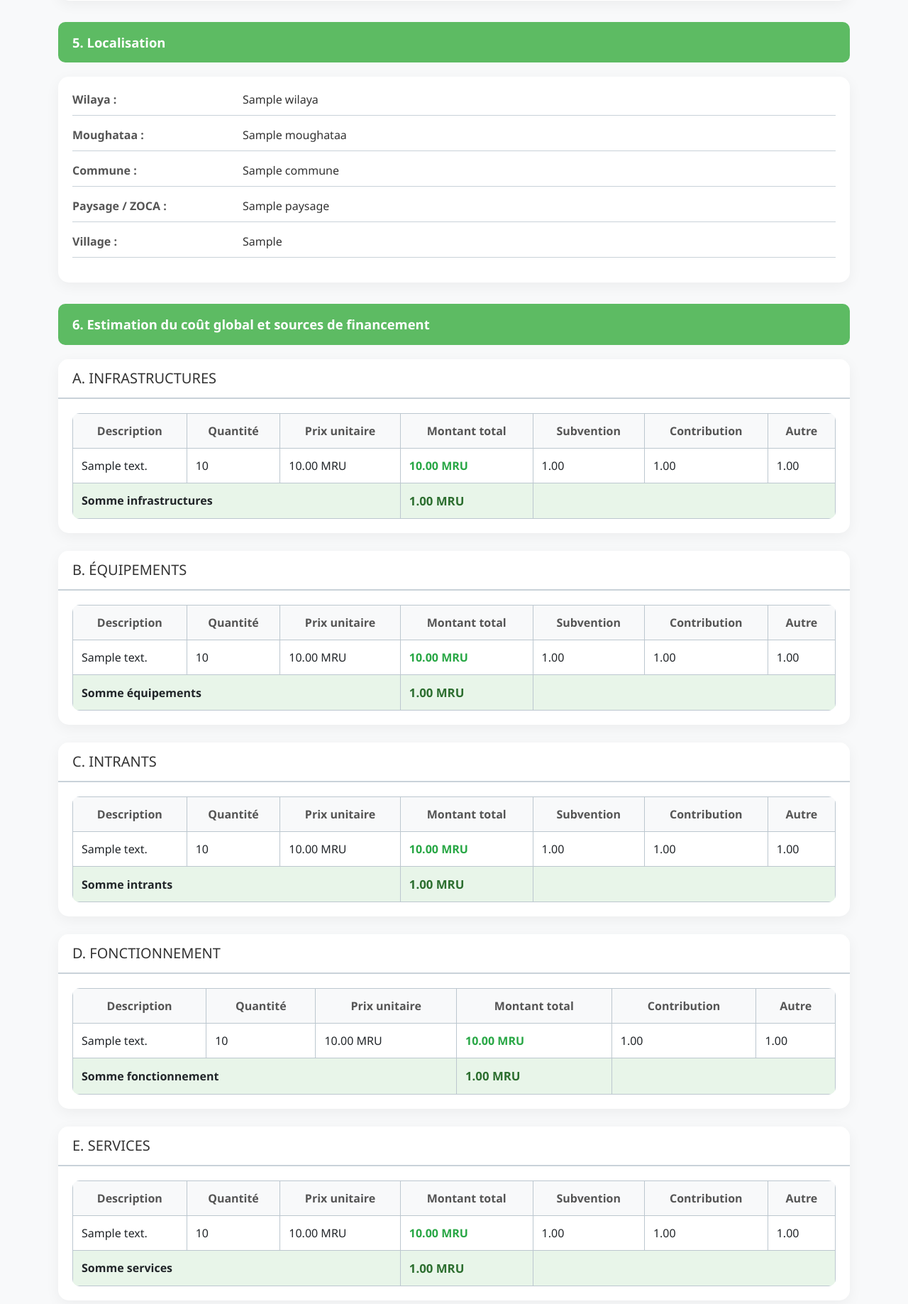
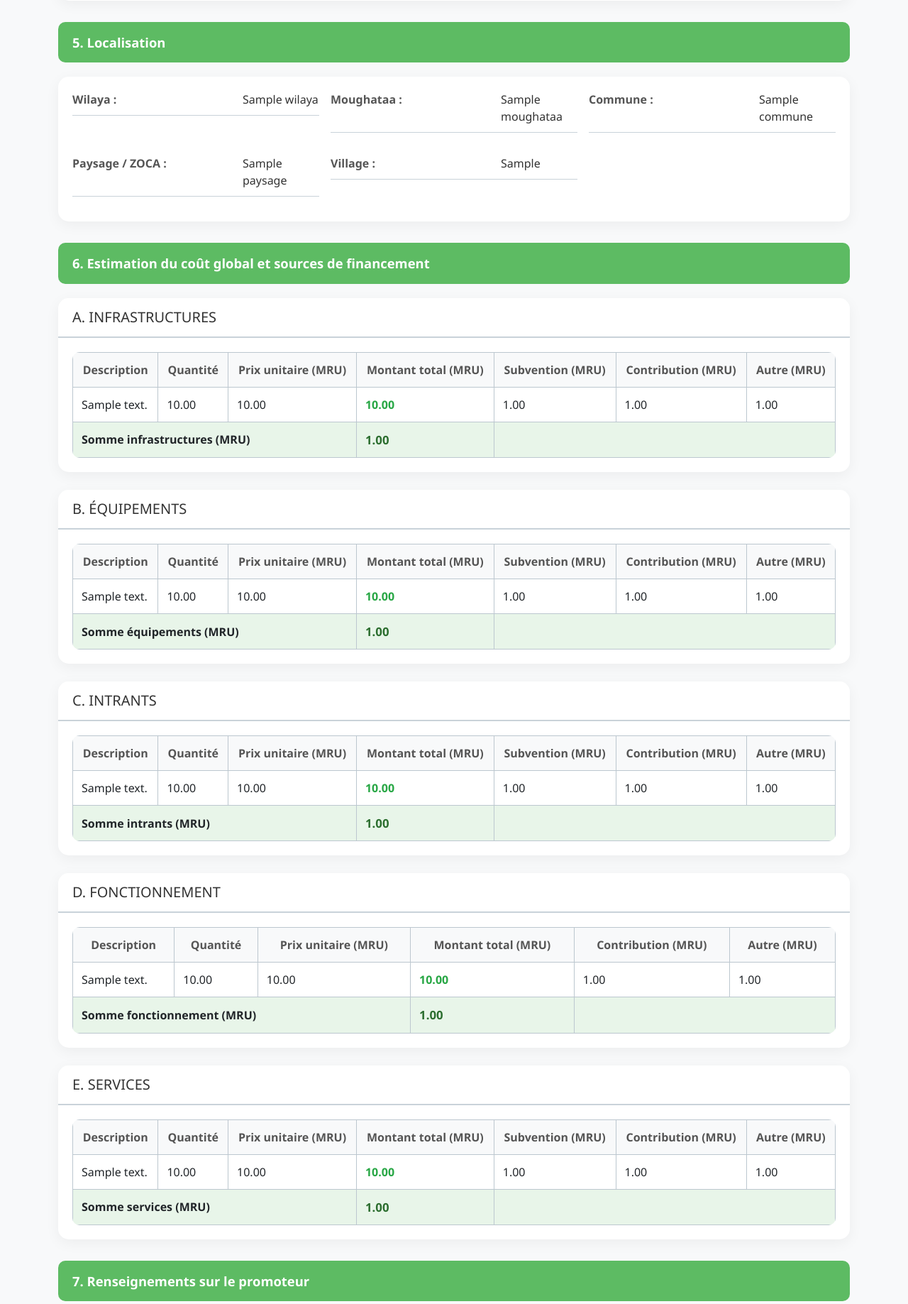
Before and after one commit to metou9/PlateformeFCP, a Django app: template formulaire/templates/formulaire/detail_sous_projet.html in a window 1280 px wide. Shown: the part 1922-3759 px from the top of the page at 71% size. Run offline with Django 4.2, Linux system fonts and the light colour scheme; tables that the repository leaves empty hold one stand-in row (values such as "Sample post"); the template is opened without the code that fills it: values that come from a table or form of the project are taken from there, most other values are stand-ins (such as "Sample title", 1, 10 or a date in 2020).

Commit message:
Modification a jour3

```diff
--- a/config/settings.py
+++ b/config/settings.py
@@ -41,6 +41,7 @@ INSTALLED_APPS = [
     'django.contrib.messages',
     'django.contrib.staticfiles',
     'formulaire',
+    'django.contrib.humanize',
 ]
 
 MIDDLEWARE = [
--- a/formulaire/templates/formulaire/detail_sous_projet.html
+++ b/formulaire/templates/formulaire/detail_sous_projet.html
@@ -1,4 +1,5 @@
 {% extends 'formulaire/base.html' %}
+{% load humanize %}
 {% block title %}Détail du sous-projet #{{ sous_projet.id }} - PADISAM{% endblock %}
 {% block extra_css %}<link href="/static/formulaire/css/detail_sous_projet.css" rel="stylesheet">{% endblock %}
 {% block page_container_start %}<div class="container mt-5 mb-5">{% endblock %}
@@ -55,7 +56,7 @@
             <div class="stat-label">Type projet</div>
             {% if sous_projet.type_projet == 'AG' %}
                 <div class="mt-2">
-                    <small><strong>Nb ha :</strong> {{ sous_projet.nombre_hectare|default:"-" }}</small>
+                    <small><strong>Nb ha :</strong> {{ sous_projet.nombre_hectare|floatformat:2|intcomma|default:"-" }}</small>
                 </div>
             {% endif %}
         </div>
@@ -130,11 +131,72 @@
 <div class="section-title">5. Localisation</div>
 <div class="info-card">
     <div class="card-body">
-        <div class="info-row"><div class="info-label">Wilaya :</div><div class="info-value">{% if sous_projet.wilaya %}{{ sous_projet.wilaya.nom }}{% else %}<span class="non-renseigne">Non renseigné</span>{% endif %}</div></div>
-        <div class="info-row"><div class="info-label">Moughataa :</div><div class="info-value">{% if sous_projet.moughataa %}{{ sous_projet.moughataa.nom }}{% else %}<span class="non-renseigne">Non renseigné</span>{% endif %}</div></div>
-        <div class="info-row"><div class="info-label">Commune :</div><div class="info-value">{% if sous_projet.commune %}{{ sous_projet.commune.nom }}{% else %}<span class="non-renseigne">Non renseigné</span>{% endif %}</div></div>
-        <div class="info-row"><div class="info-label">Paysage / ZOCA :</div><div class="info-value">{% if sous_projet.paysage %}{{ sous_projet.paysage.nom }}{% else %}<span class="non-renseigne">Non renseigné</span>{% endif %}</div></div>
-        <div class="info-row"><div class="info-label">Village :</div><div class="info-value">{% if sous_projet.village %}{{ sous_projet.village }}{% else %}<span class="non-renseigne">Non renseigné</span>{% endif %}</div></div>
+        <div class="row g-3">
+            <div class="col-md-6 col-lg-4">
+                <div class="info-row">
+                    <div class="info-label">Wilaya :</div>
+                    <div class="info-value">
+                        {% if sous_projet.wilaya %}
+                            {{ sous_projet.wilaya.nom }}
+                        {% else %}
+                            <span class="non-renseigne">Non renseigné</span>
+                        {% endif %}
+                    </div>
+                </div>
+            </div>
+
+            <div class="col-md-6 col-lg-4">
+                <div class="info-row">
+                    <div class="info-label">Moughataa :</div>
+                    <div class="info-value">
+                        {% if sous_projet.moughataa %}
+                            {{ sous_projet.moughataa.nom }}
+                        {% else %}
+                            <span class="non-renseigne">Non renseigné</span>
+                        {% endif %}
+                    </div>
+                </div>
+            </div>
+
+            <div class="col-md-6 col-lg-4">
+                <div class="info-row">
+                    <div class="info-label">Commune :</div>
+                    <div class="info-value">
+                        {% if sous_projet.commune %}
+                            {{ sous_projet.commune.nom }}
+                        {% else %}
+                            <span class="non-renseigne">Non renseigné</span>
+                        {% endif %}
+                    </div>
+                </div>
+            </div>
+
+            <div class="col-md-6 col-lg-4">
+                <div class="info-row">
+                    <div class="info-label">Paysage / ZOCA :</div>
+                    <div class="info-value">
+                        {% if sous_projet.paysage %}
+                            {{ sous_projet.paysage.nom }}
+                        {% else %}
+                            <span class="non-renseigne">Non renseigné</span>
+                        {% endif %}
+                    </div>
+                </div>
+            </div>
+
+            <div class="col-md-6 col-lg-4">
+                <div class="info-row">
+                    <div class="info-label">Village :</div>
+                    <div class="info-value">
+                        {% if sous_projet.village %}
+                            {{ sous_projet.village }}
+                        {% else %}
+                            <span class="non-renseigne">Non renseigné</span>
+                        {% endif %}
+                    </div>
+                </div>
+            </div>
+        </div>
     </div>
 </div>
 
@@ -147,7 +209,7 @@
             <table class="table-detail">
                 <thead>
                     <tr>
-                        <th>Description</th><th>Quantité</th><th>Prix unitaire</th><th>Montant total</th><th>Subvention</th><th>Contribution</th><th>Autre</th>
+                        <th>Description</th><th>Quantité</th><th>Prix unitaire (MRU)</th><th>Montant total (MRU)</th><th>Subvention (MRU)</th><th>Contribution (MRU)</th><th>Autre (MRU)</th>
                     </tr>
                 </thead>
                 <tbody>
@@ -155,17 +217,17 @@
                         {% for item in sous_projet.infrastructures.all %}
                             <tr>
                                 <td>{{ item.description|default:"-" }}</td>
-                                <td>{{ item.quantite|default:"-" }}</td>
-                                <td>{{ item.prix_unit|floatformat:2 }} MRU</td>
-                                <td class="amount">{{ item.montant_total|floatformat:2 }} MRU</td>
-                                <td>{{ item.subvention_padisam|floatformat:2 }}</td>
-                                <td>{{ item.contribution_promoteur|floatformat:2 }}</td>
-                                <td>{{ item.autre_financement|floatformat:2 }}</td>
+                                <td>{{ item.quantite|floatformat:2|intcomma|default:"-" }}</td>
+                                <td>{{ item.prix_unit|floatformat:2|intcomma }}</td>
+                                <td class="amount">{{ item.montant_total|floatformat:2|intcomma }}</td>
+                                <td>{{ item.subvention_padisam|floatformat:2|intcomma }}</td>
+                                <td>{{ item.contribution_promoteur|floatformat:2|intcomma }}</td>
+                                <td>{{ item.autre_financement|floatformat:2|intcomma }}</td>
                             </tr>
                         {% endfor %}
                         <tr class="total-row">
-                            <td colspan="3">Somme infrastructures</td>
-                            <td class="total-amount">{{ total_infrastructures|floatformat:2 }} MRU</td>
+                            <td colspan="3">Somme infrastructures (MRU)</td>
+                            <td class="total-amount">{{ total_infrastructures|floatformat:2|intcomma }}</td>
                             <td colspan="3"></td>
                         </tr>
                     {% else %}
@@ -184,7 +246,7 @@
             <table class="table-detail">
                 <thead>
                     <tr>
-                        <th>Description</th><th>Quantité</th><th>Prix unitaire</th><th>Montant total</th><th>Subvention</th><th>Contribution</th><th>Autre</th>
+                        <th>Description</th><th>Quantité</th><th>Prix unitaire (MRU)</th><th>Montant total (MRU)</th><th>Subvention (MRU)</th><th>Contribution (MRU)</th><th>Autre (MRU)</th>
                     </tr>
                 </thead>
                 <tbody>
@@ -192,17 +254,17 @@
                         {% for item in sous_projet.equipements.all %}
                             <tr>
                                 <td>{{ item.description|default:"-" }}</td>
-                                <td>{{ item.quantite|default:"-" }}</td>
-                                <td>{{ item.prix_unit|floatformat:2 }} MRU</td>
-                                <td class="amount">{{ item.montant_total|floatformat:2 }} MRU</td>
-                                <td>{{ item.subvention_padisam|floatformat:2 }}</td>
-                                <td>{{ item.contribution_promoteur|floatformat:2 }}</td>
-                                <td>{{ item.autre_financement|floatformat:2 }}</td>
+                                <td>{{ item.quantite|floatformat:2|intcomma|default:"-" }}</td>
+                                <td>{{ item.prix_unit|floatformat:2|intcomma }}</td>
+                                <td class="amount">{{ item.montant_total|floatformat:2|intcomma }}</td>
+                                <td>{{ item.subvention_padisam|floatformat:2|intcomma }}</td>
+                                <td>{{ item.contribution_promoteur|floatformat:2|intcomma }}</td>
+                                <td>{{ item.autre_financement|floatformat:2|intcomma }}</td>
                             </tr>
                         {% endfor %}
                         <tr class="total-row">
-                            <td colspan="3">Somme équipements</td>
-                            <td class="total-amount">{{ total_equipements|floatformat:2 }} MRU</td>
+                            <td colspan="3">Somme équipements (MRU)</td>
+                            <td class="total-amount">{{ total_equipements|floatformat:2|intcomma }}</td>
                             <td colspan="3"></td>
                         </tr>
                     {% else %}
@@ -221,7 +283,7 @@
             <table class="table-detail">
                 <thead>
                     <tr>
-                        <th>Description</th><th>Quantité</th><th>Prix unitaire</th><th>Montant total</th><th>Subvention</th><th>Contribution</th><th>Autre</th>
+                        <th>Description</th><th>Quantité</th><th>Prix unitaire (MRU)</th><th>Montant total (MRU)</th><th>Subvention (MRU)</th><th>Contribution (MRU)</th><th>Autre (MRU)</th>
                     </tr>
                 </thead>
                 <tbody>
@@ -229,17 +291,17 @@
                         {% for item in sous_projet.intrants.all %}
                             <tr>
                                 <td>{{ item.description|default:"-" }}</td>
-                                <td>{{ item.quantite|default:"-" }}</td>
-                                <td>{{ item.prix_unit|floatformat:2 }} MRU</td>
-                                <td class="amount">{{ item.montant_total|floatformat:2 }} MRU</td>
-                                <td>{{ item.subvention_padisam|floatformat:2 }}</td>
-                                <td>{{ item.contribution_promoteur|floatformat:2 }}</td>
-                                <td>{{ item.autre_financement|floatformat:2 }}</td>
+                                <td>{{ item.quantite|floatformat:2|intcomma|default:"-" }}</td>
+                                <td>{{ item.prix_unit|floatformat:2|intcomma }}</td>
+                                <td class="amount">{{ item.montant_total|floatformat:2|intcomma }}</td>
+                                <td>{{ item.subvention_padisam|floatformat:2|intcomma }}</td>
+                                <td>{{ item.contribution_promoteur|floatformat:2|intcomma }}</td>
+                                <td>{{ item.autre_financement|floatformat:2|intcomma }}</td>
                             </tr>
                         {% endfor %}
                         <tr class="total-row">
-                            <td colspan="3">Somme intrants</td>
-                            <td class="total-amount">{{ total_intrants|floatformat:2 }} MRU</td>
+                            <td colspan="3">Somme intrants (MRU)</td>
+                            <td class="total-amount">{{ total_intrants|floatformat:2|intcomma }}</td>
                             <td colspan="3"></td>
                         </tr>
                     {% else %}
@@ -258,7 +320,7 @@
             <table class="table-detail">
                 <thead>
                     <tr>
-                        <th>Description</th><th>Quantité</th><th>Prix unitaire</th><th>Montant total</th><th>Contribution</th><th>Autre</th>
+                        <th>Description</th><th>Quantité</th><th>Prix unitaire (MRU)</th><th>Montant total (MRU)</th><th>Contribution (MRU)</th><th>Autre (MRU)</th>
                     </tr>
                 </thead>
                 <tbody>
@@ -266,16 +328,16 @@
                         {% for item in sous_projet.fonctionnements.all %}
                             <tr>
                                 <td>{{ item.description|default:"-" }}</td>
-                                <td>{{ item.quantite|default:"-" }}</td>
-                                <td>{{ item.prix_unit|floatformat:2 }} MRU</td>
-                                <td class="amount">{{ item.montant_total|floatformat:2 }} MRU</td>
-                                <td>{{ item.contribution_promoteur|floatformat:2 }}</td>
-                                <td>{{ item.autre_financement|floatformat:2 }}</td>
+                                <td>{{ item.quantite|floatformat:2|intcomma|default:"-" }}</td>
+                                <td>{{ item.prix_unit|floatformat:2|intcomma }}</td>
+                                <td class="amount">{{ item.montant_total|floatformat:2|intcomma }}</td>
+                                <td>{{ item.contribution_promoteur|floatformat:2|intcomma }}</td>
+                                <td>{{ item.autre_financement|floatformat:2|intcomma }}</td>
                             </tr>
                         {% endfor %}
                         <tr class="total-row">
-                            <td colspan="3">Somme fonctionnement</td>
-                            <td class="total-amount">{{ total_fonctionnements|floatformat:2 }} MRU</td>
+                            <td colspan="3">Somme fonctionnement (MRU)</td>
+                            <td class="total-amount">{{ total_fonctionnements|floatformat:2|intcomma }}</td>
                             <td colspan="2"></td>
                         </tr>
                     {% else %}
@@ -294,7 +356,7 @@
             <table class="table-detail">
                 <thead>
                     <tr>
-                        <th>Description</th><th>Quantité</th><th>Prix unitaire</th><th>Montant total</th><th>Subvention</th><th>Contribution</th><th>Autre</th>
+                        <th>Description</th><th>Quantité</th><th>Prix unitaire (MRU)</th><th>Montant total (MRU)</th><th>Subvention (MRU)</th><th>Contribution (MRU)</th><th>Autre (MRU)</th>
                     </tr>
                 </thead>
                 <tbody>
@@ -302,17 +364,17 @@
                         {% for item in sous_projet.services.all %}
                             <tr>
                                 <td>{{ item.description|default:"-" }}</td>
-                                <td>{{ item.quantite|default:"-" }}</td>
-                                <td>{{ item.prix_unit|floatformat:2 }} MRU</td>
-                                <td class="amount">{{ item.montant_total|floatformat:2 }} MRU</td>
-                                <td>{{ item.subvention_padisam|floatformat:2 }}</td>
-                                <td>{{ item.contribution_promoteur|floatformat:2 }}</td>
-                                <td>{{ item.autre_financement|floatformat:2 }}</td>
+                                <td>{{ item.quantite|floatformat:2|intcomma|default:"-" }}</td>
+                                <td>{{ item.prix_unit|floatformat:2|intcomma }}</td>
+                                <td class="amount">{{ item.montant_total|floatformat:2|intcomma }}</td>
+                                <td>{{ item.subvention_padisam|floatformat:2|intcomma }}</td>
+                                <td>{{ item.contribution_promoteur|floatformat:2|intcomma }}</td>
+                                <td>{{ item.autre_financement|floatformat:2|intcomma }}</td>
                             </tr>
                         {% endfor %}
                         <tr class="total-row">
-                            <td colspan="3">Somme services</td>
-                            <td class="total-amount">{{ total_services|floatformat:2 }} MRU</td>
+                            <td colspan="3">Somme services (MRU)</td>
+                            <td class="total-amount">{{ total_services|floatformat:2|intcomma }}</td>
                             <td colspan="3"></td>
                         </tr>
                     {% else %}
@@ -355,15 +417,15 @@
                         {% for real in sous_projet.realisations.all %}
                             <tr>
                                 <td>{% if real.produit %}{{ real.produit }}{% else %}<span class="non-renseigne">Non renseigné</span>{% endif %}</td>
-                                <td>{{ real.volume_annee_1|default:"-" }}</td>
-                                <td>{{ real.ventes_usd_annee_1|default:"-" }}</td>
-                                <td>{{ real.prix_vente_mru_annee_1|default:"-" }}</td>
-                                <td>{{ real.volume_annee_2|default:"-" }}</td>
-                                <td>{{ real.ventes_usd_annee_2|default:"-" }}</td>
-                                <td>{{ real.prix_vente_mru_annee_2|default:"-" }}</td>
-                                <td>{{ real.volume_annee_3|default:"-" }}</td>
-                                <td>{{ real.ventes_usd_annee_3|default:"-" }}</td>
-                                <td>{{ real.prix_vente_mru_annee_3|default:"-" }}</td>
+                                <td>{{ real.volume_annee_1|floatformat:2|intcomma|default:"-" }}</td>
+                                <td>{{ real.ventes_usd_annee_1|floatformat:2|intcomma|default:"-" }}</td>
+                                <td>{{ real.prix_vente_mru_annee_1|floatformat:2|intcomma|default:"-" }}</td>
+                                <td>{{ real.volume_annee_2|floatformat:2|intcomma|default:"-" }}</td>
+                                <td>{{ real.ventes_usd_annee_2|floatformat:2|intcomma|default:"-" }}</td>
+                                <td>{{ real.prix_vente_mru_annee_2|floatformat:2|intcomma|default:"-" }}</td>
+                                <td>{{ real.volume_annee_3|floatformat:2|intcomma|default:"-" }}</td>
+                                <td>{{ real.ventes_usd_annee_3|floatformat:2|intcomma|default:"-" }}</td>
+                                <td>{{ real.prix_vente_mru_annee_3|floatformat:2|intcomma|default:"-" }}</td>
                             </tr>
                         {% endfor %}
                     {% else %}
@@ -375,14 +437,30 @@
     </div>
 </div>
 
-<div class="section-title">9. Emprunts </div>
+<div class="section-title">9. Ressources du promoteur</div>
+<div class="info-card">
+    <div class="card-body">
+        <div class="info-row">
+            <div class="info-label">Ressources du promoteur (inclure la source d’eau disponible) :</div>
+            <div class="info-value">
+                {% if sous_projet.ressources_promoteur %}
+                    {{ sous_projet.ressources_promoteur }}
+                {% else %}
+                    <span class="non-renseigne">Non renseigné</span>
+                {% endif %}
+            </div>
+        </div>
+    </div>
+</div>
+
+<div class="section-title">10. Passifs (emprunts)</div>
 <div class="info-card">
     <div class="card-body">
         <div class="table-responsive">
             <table class="table-detail">
                 <thead>
                     <tr>
-                        <th>Année</th><th>Institution</th><th>Montant emprunté</th><th>Montant remboursé</th>
+                        <th>Année</th><th>Institution</th><th>Montant emprunté (MRU)</th><th>Montant remboursé (MRU)</th>
                     </tr>
                 </thead>
                 <tbody>
@@ -391,8 +469,8 @@
                             <tr>
                                 <td>{{ emp.annee|default:"-" }}</td>
                                 <td>{% if emp.institution_financiere %}{{ emp.institution_financiere }}{% else %}<span class="non-renseigne">Non renseigné</span>{% endif %}</td>
-                                <td class="amount">{{ emp.montant_emprunte|floatformat:2 }} MRU</td>
-                                <td class="amount">{{ emp.montant_rembourse|floatformat:2 }} MRU</td>
+                                <td class="amount">{{ emp.montant_emprunte|floatformat:2|intcomma }}</td>
+                                <td class="amount">{{ emp.montant_rembourse|floatformat:2|intcomma }}</td>
                             </tr>
                         {% endfor %}
                     {% else %}
--- a/formulaire/templates/formulaire/realisation_passif.html
+++ b/formulaire/templates/formulaire/realisation_passif.html
@@ -52,7 +52,7 @@
 </div>
 </div></div>
 
-<div class="section-title">8. Emprunts  - 3 dernières années</div>
+<div class="section-title">8. Passifs (emprunts)  - 3 dernières années</div>
 <div class="card mb-4">
 <div class="card-header"><h5 class="mb-0">EMPRUNTS</h5></div>
 <div class="card-body">
```
Also changed, not shown: formulaire/forms.py (+7 -5 lines), formulaire/models.py (+6 -1 lines), formulaire/templates/formulaire/nv_sous_projet.html (+13 -1 lines).
